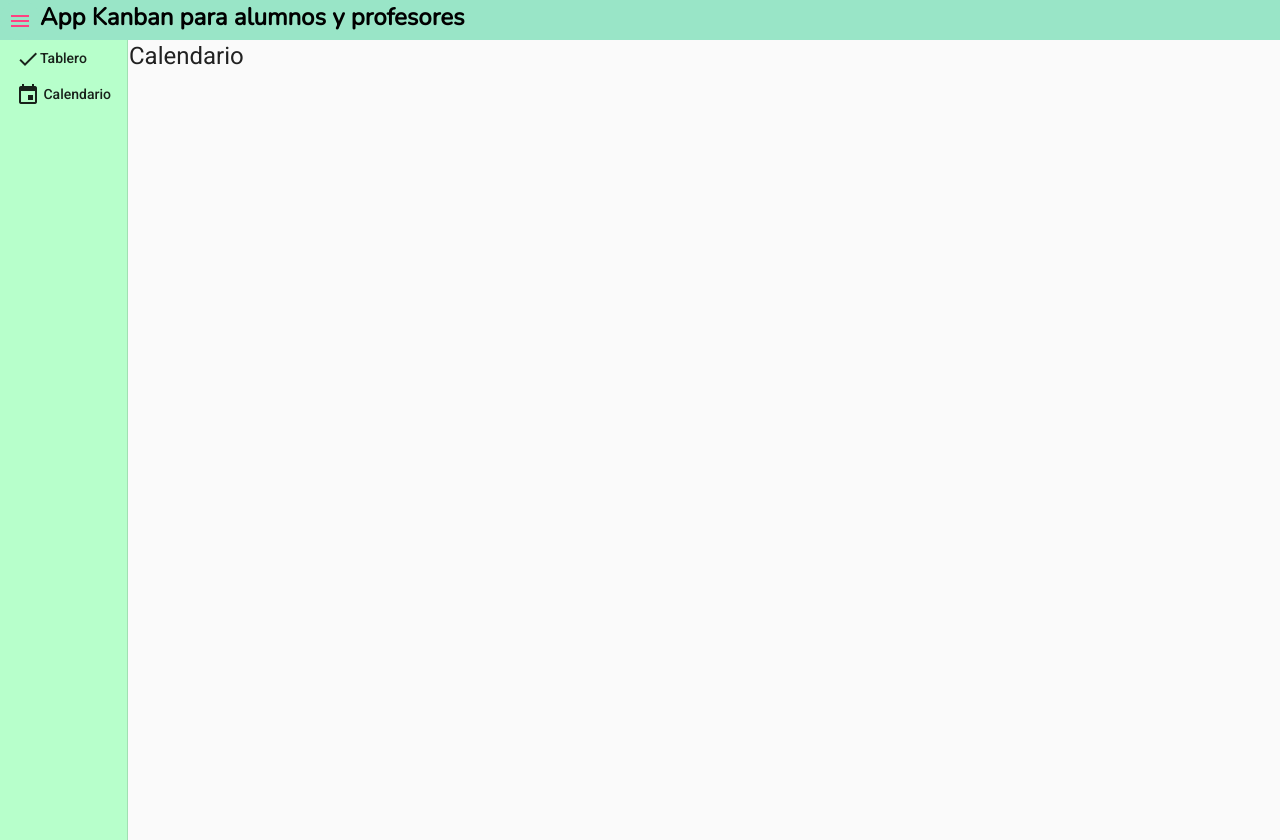
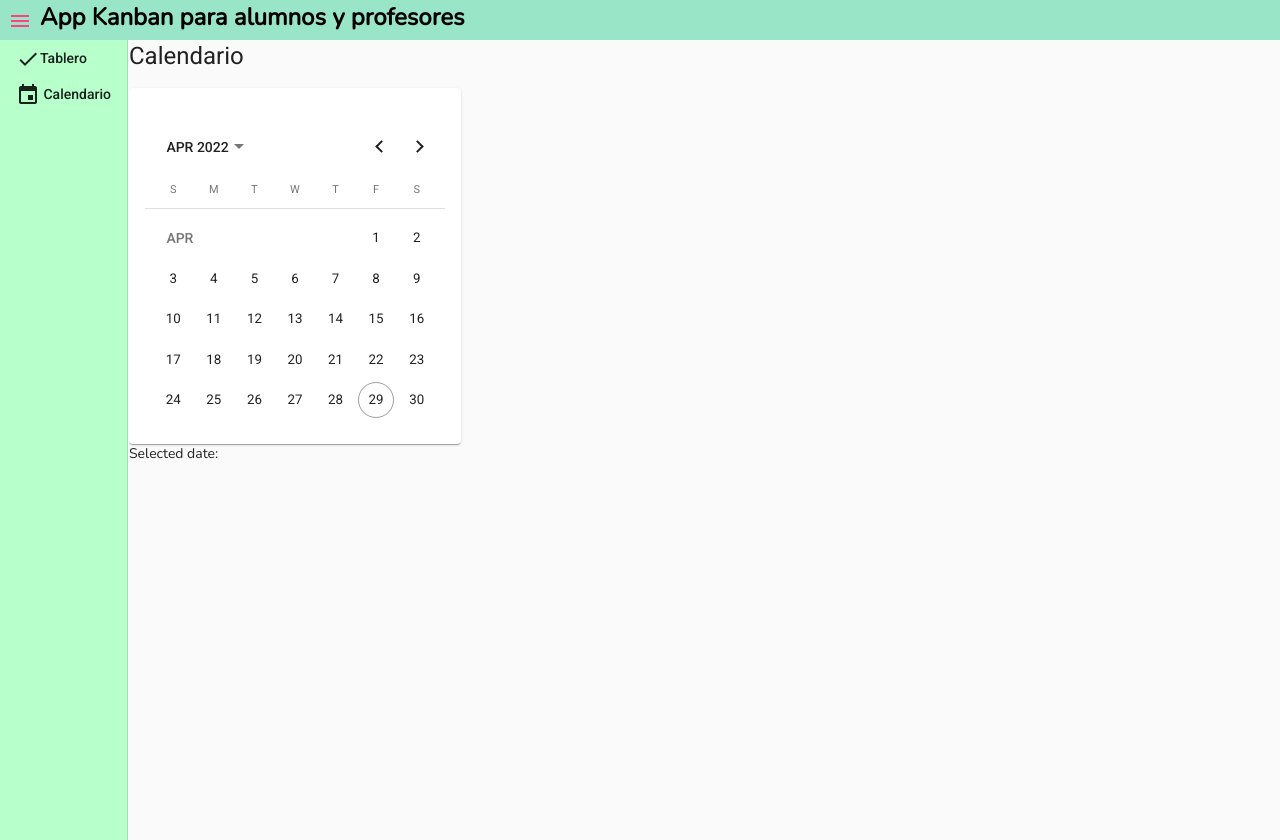
Before and after one commit to MarioQuerolAmondarain/App-kanban-front, an Angular app: page /calendario in a window 1280 px wide. Built offline with nearby package versions, Linux system fonts and the light colour scheme.

Commit message:
Se añade calendario de prueba y se añade la fecha limite al dialogo de ver la tarea

```diff
--- a/src/app/todolist/calendar/calendar.component.html
+++ b/src/app/todolist/calendar/calendar.component.html
@@ -1 +1,5 @@
 <h1>Calendario</h1>
+<mat-card class="demo-inline-calendar-card" style="width: 300px;">
+  <mat-calendar [(selected)]="selected"></mat-calendar>
+</mat-card>
+<p>Selected date: {{selected}}</p>
--- a/src/app/todolist/calendar/calendar.component.ts
+++ b/src/app/todolist/calendar/calendar.component.ts
@@ -6,7 +6,7 @@ import { Component, OnInit } from '@angular/core';
   styleUrls: ['./calendar.component.scss']
 })
 export class CalendarComponent implements OnInit {
-
+  selected!: Date | null;
   constructor() { }
 
   ngOnInit(): void {
--- a/src/app/todolist/tarea-card/tarea-card.component.ts
+++ b/src/app/todolist/tarea-card/tarea-card.component.ts
@@ -17,6 +17,7 @@ export class TareaCardComponent implements OnInit {
 
   verTarea(){
     this.dialog.open(TareaDetallesComponent, {
+      width: "350px",
       data: {
         tarea: this.tarea
       }
--- a/src/app/todolist/tarea-detalles/tarea-detalles.component.html
+++ b/src/app/todolist/tarea-detalles/tarea-detalles.component.html
@@ -1,5 +1,6 @@
 <h1 mat-dialog-title>{{ tarea.titulo }}</h1>
 <div mat-dialog-content>{{ tarea.descripcion }}</div>
+<div mat-dialog-content>{{ tarea.fechaLimite }}</div>
 <div mat-dialog-content>{{ tarea.estado }}</div>
 <div mat-dialog-actions>
   <button mat-button mat-dialog-close>Close</button>
--- a/src/app/todolist/tarea-detalles/tarea-detalles.component.scss
+++ b/src/app/todolist/tarea-detalles/tarea-detalles.component.scss
@@ -1,5 +1,3 @@
-.dialog-title {
-  display: flex;
-  justify-content: space-between;
-  align-items: center;
+*{
+  text-align: center;
 }
--- a/src/app/todolist/todolist.module.ts
+++ b/src/app/todolist/todolist.module.ts
@@ -20,6 +20,7 @@ import { TareaCardComponent } from './tarea-card/tarea-card.component';
 import { TodolistComponent } from './todolist/todolist.component';
 import { TareaDetallesComponent } from './tarea-detalles/tarea-detalles.component';
 import {MatDialogModule} from '@angular/material/dialog';
+import { MatNativeDateModule } from '@angular/material/core';
 
 @NgModule({
   declarations: [
@@ -46,7 +47,8 @@ import {MatDialogModule} from '@angular/material/dialog';
     MatDividerModule,
     MatSnackBarModule,
     MatIconModule,
-    MatDialogModule
+    MatDialogModule,
+    MatNativeDateModule
   ],
   exports: [
     TodolistComponent
```
